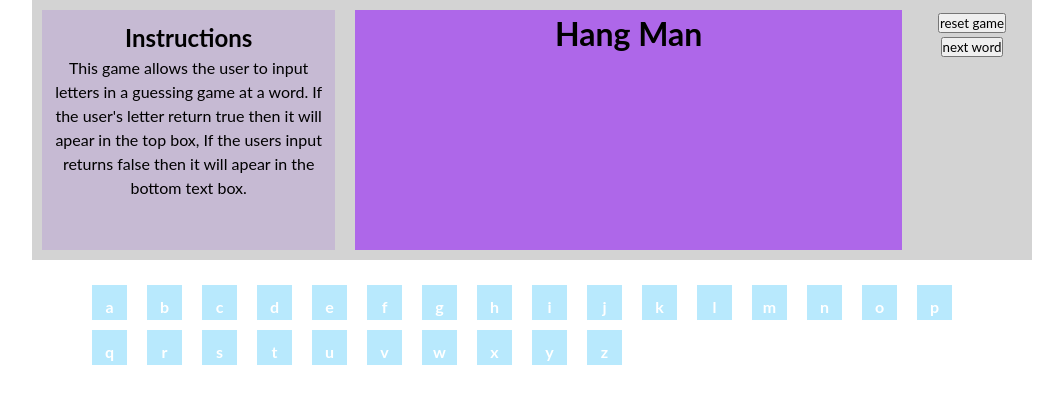
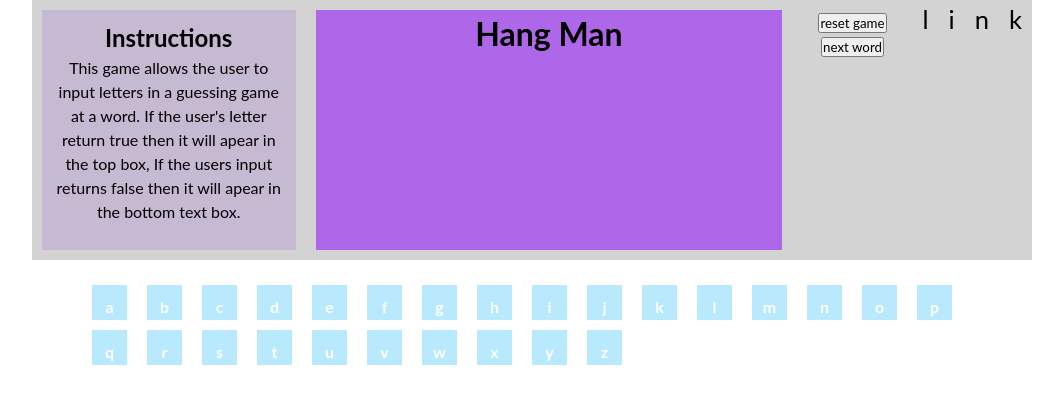
Before and after one commit to theunsungdesigner/project-one-hangman, a plain HTML site: page index.html in a window 1280 px wide. Shown: the whole page, without its empty margins (108-1171 px from the left). Drawn offline with nearby package versions, Linux system fonts and the light colour scheme.

Commit message:
added changes

```diff
--- a/css/style.css
+++ b/css/style.css
@@ -94,6 +94,12 @@ body {
 #input .my-word {
   margin: 0;
   padding: 0;
+  display: block;
+  font: 1.5em;
+}
+
+.hidden {
+  display: none;
 }
 
 #input .my-word li {
--- a/script/script.js
+++ b/script/script.js
@@ -4,7 +4,6 @@ window.onload = function() {
   let resetButton = document.body.querySelector(".reset-game");
   let nextWordButton = document.body.getElementsByClassName("next-word");
   let userChoice = document.body.querySelector(".letters");
-
 
   let secretWord = [
     "zelda",
@@ -18,15 +17,19 @@ window.onload = function() {
     "sonic",
     "zero"
   ];
+  let wordInPlay = "";
+  const randomWord = () => {
+    wordInPlay = secretWord[Math.floor(Math.random() * secretWord.length)];
+    console.log(wordInPlay);
+  };
+  randomWord();
 
-  let randomWord = () => {
-    randomWord =secretWord[Math.floor(Math.random()*secretWord.length)];
-    return randomWord;
- }
-
- console.log(randomWord())
-
-//   .split('')
+  let wordInPlayArr = wordInPlay.split("");
+  wordInPlayArr.forEach(letter => {
+    $(".my-word").append(`<li>${letter}</li>`);
+  });
+  //  let displayRandomWord = $(".my-word").append(`<li></li>`)
+  //  console.log(displayRandomWord)
 
   let alphabet = [
     "a",
@@ -66,7 +69,7 @@ window.onload = function() {
   //includes() to evaluate boolean if the string contains a letter
   const userChooseLetter = e => {
     let letterChosen = e.target.innerHTML;
-    console.log(letterChosen)
+    console.log(letterChosen);
     // if (letterChosen === secretWord) {
     //     console.log('true')
     // }
```
